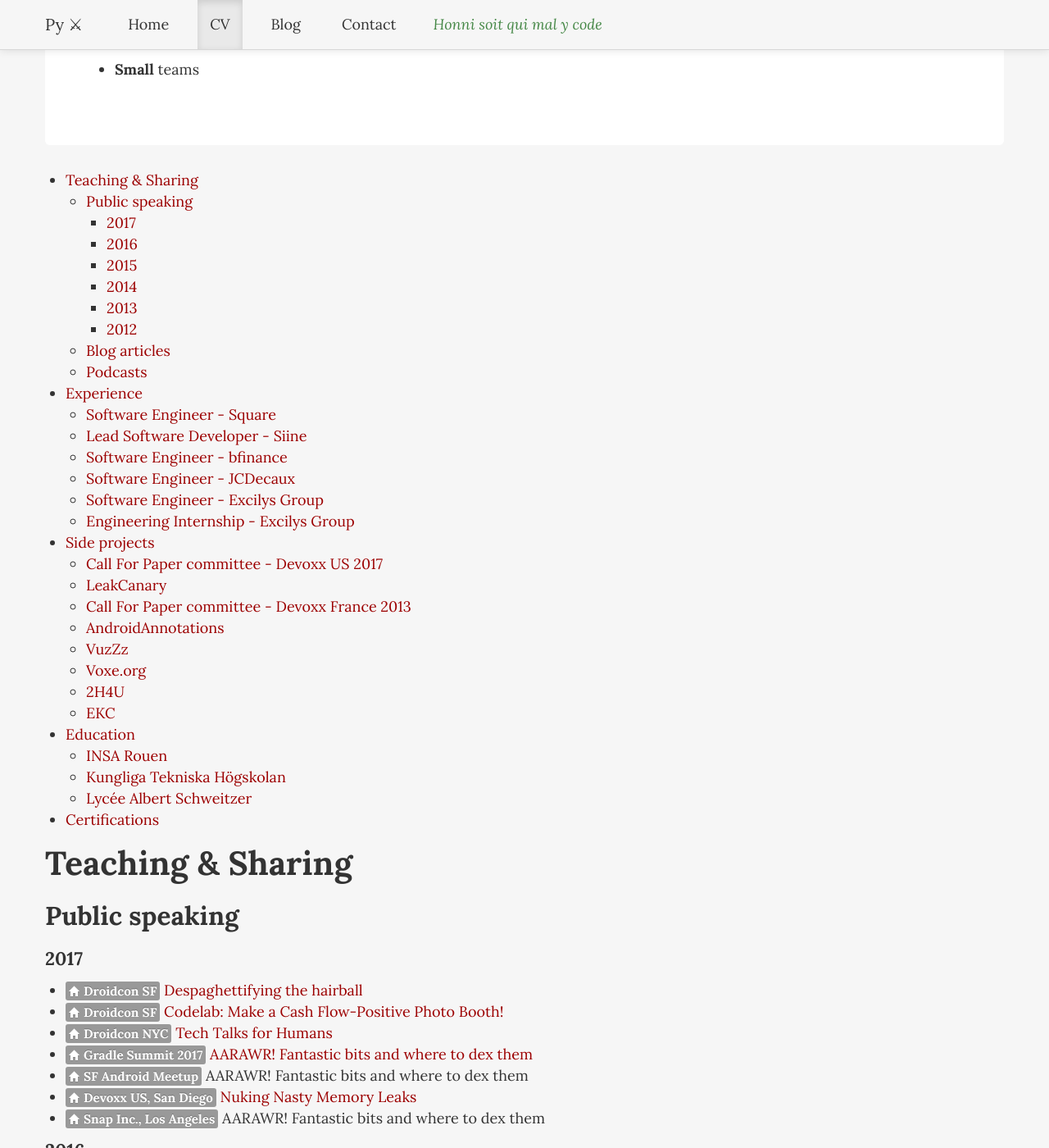
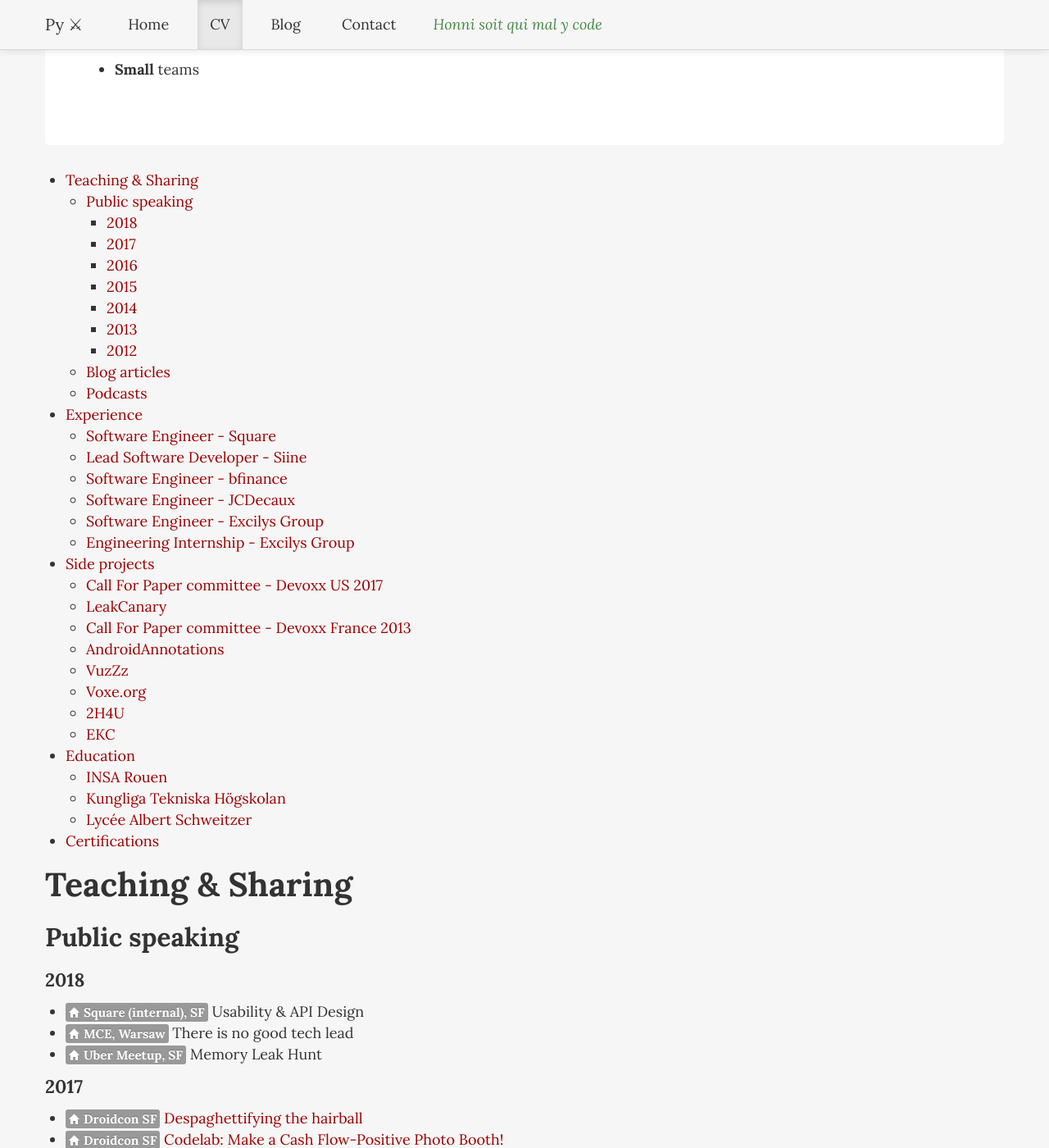
Before and after one commit to pyricau/pyricau.github.com, a Jekyll site: the page built from cv.markdown, in a window 1280 px wide and 1400 px high, scrolled down 278 px. Shown: the whole window at 82% size. Built offline with Jekyll 4.4.1, drawn with Linux system fonts in a browser that asks for light colours.

Commit message:
Update cv.markdown

```diff
--- a/cv.markdown
+++ b/cv.markdown
@@ -22,6 +22,11 @@
 ## Teaching & Sharing
 
 ### Public speaking
+
+#### 2018
+* {% include home.html text="Square (internal), SF" %} Usability & API Design
+* {% include home.html text="MCE, Warsaw" %} There is no good tech lead
+* {% include home.html text="Uber Meetup, SF" %} Memory Leak Hunt
 
 #### 2017
 * {% include home.html text="Droidcon SF" %} [Despaghettifying the hairball](https://www.youtube.com/watch?v=GesiS2bkTKA)
```
